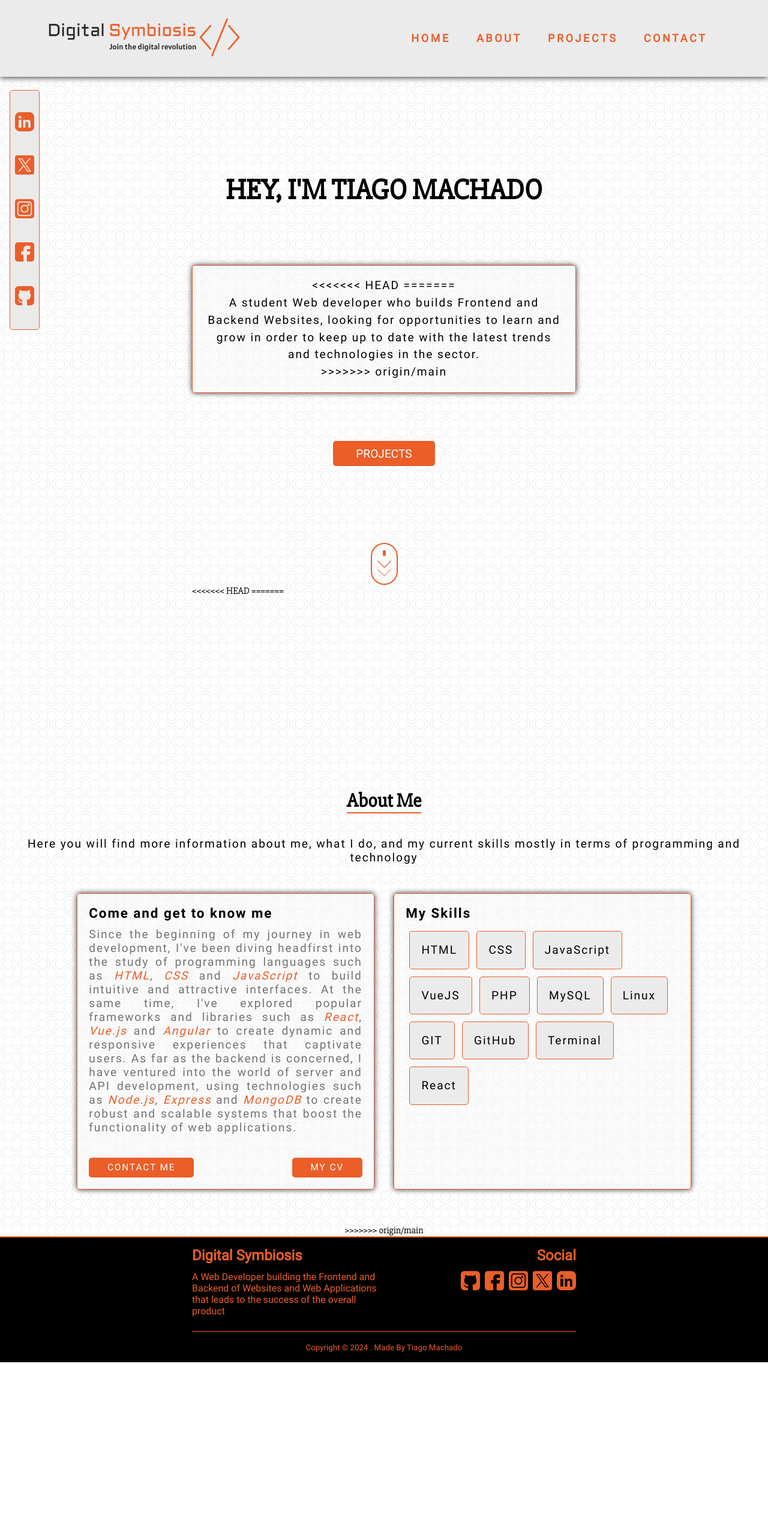
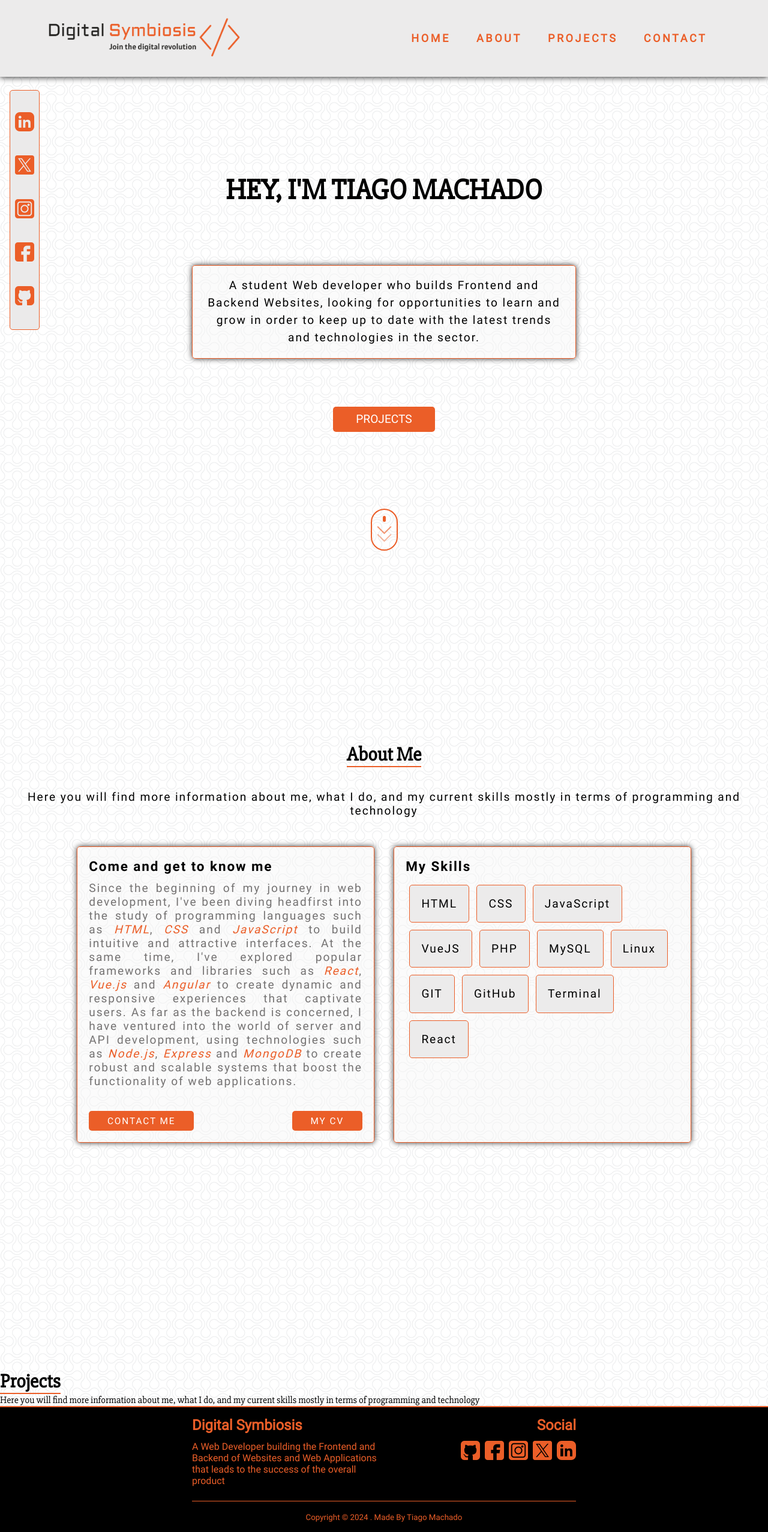
Before and after one commit to masterxamss/portfolio, a Vue app: page / in a window 1280 px wide. Shown: the whole page at 60% size. Before the commit the page ends 2271 px from the top, so only its background shows below. Built offline with nearby package versions, Linux system fonts and the light colour scheme.

Commit message:
add projects section

```diff
--- a/src/components/Header.vue
+++ b/src/components/Header.vue
@@ -13,7 +13,7 @@
                     <a href="#about" class="menu-item">ABOUT</a>
                 </li>
                 <li>
-                    <a href="#" class="menu-item">PROJECTS</a>
+                    <a href="#projects" class="menu-item">PROJECTS</a>
                 </li>
                 <li>
                     <a href="#" class="menu-item">CONTACT</a>
--- a/src/views/HomeView.vue
+++ b/src/views/HomeView.vue
@@ -4,11 +4,7 @@
             <div class="home-hero__content">
                 <h1 class="home-hero__title">Hey, I'm Tiago Machado</h1>
                 <div class="home-hero__info">
-<<<<<<< HEAD
-
-=======
                     <p>A student Web developer who builds Frontend and Backend Websites, looking for opportunities to learn and grow in order to keep up to date with the latest trends and technologies in the sector.</p>
->>>>>>> origin/main
                 </div>
                 <div class="home-hero__cta">
                     <a class="btn">Projects</a>
@@ -18,14 +14,12 @@
                         <span></span>
                     </div>
                 </div>
-<<<<<<< HEAD
-=======
             </div>
         </section>
 
         <section class="about-container" id="about">
             <div class="about-container__content">
-                <h2 class="about-title">About Me</h2>
+                <h2 class="topic-title">About Me</h2>
                 <p>Here you will find more information about me, what I do, and my current skills mostly in terms of programming and technology</p>
                 <div class="about-separator">
                     <div class="about-details">
@@ -54,7 +48,13 @@
                         <span class="techs">React</span>
                     </div>
                 </div>
->>>>>>> origin/main
+            </div>
+        </section>
+
+        <section class="projects-container" id="projects">
+            <div class="projects-container__content">
+                <h2 class="topic-title">Projects</h2>
+                <p>Here you will find more information about me, what I do, and my current skills mostly in terms of programming and technology</p>
             </div>
         </section>
 
@@ -267,11 +267,12 @@
         align-items: center;
     }
 
-    .about-title{
+    .topic-title{
         text-align: center;
         font-family: Slabo-Regular;
         font-size: 2em;
         border-bottom: 2px solid var(--main-color);
+        width: fit-content;
     }
 
     .about-container__content > p{
@@ -287,6 +288,7 @@
         margin-top: 3em;
         gap: 2em;
         width: 80%;
+        margin-bottom:20em;
     }
 
     .about-details{
@@ -367,6 +369,14 @@
         border: 1px solid var(--main-color);
     }
 
+    /* PROJECTS SECTION */
+
+    .projects-container{
+
+    }
+
+
+
 
 
 </style>
```
